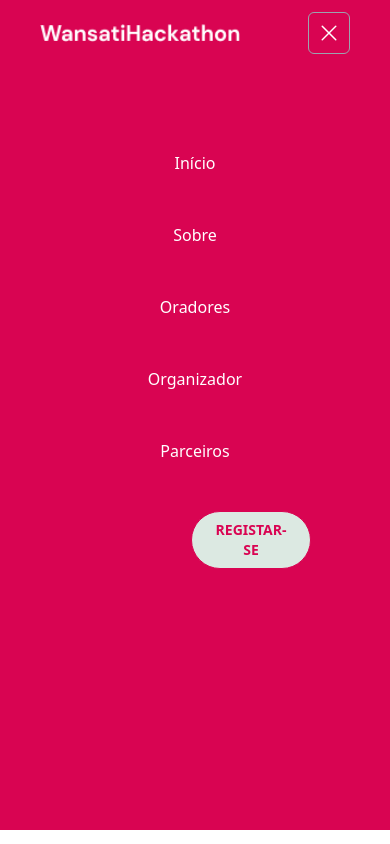
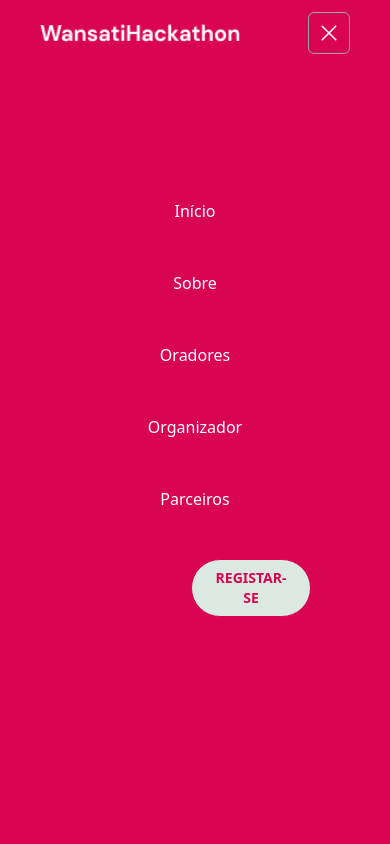
Before and after one commit to rnrnshn/wansati-hackthon, a Next.js app: page / in a window 390 px wide. Both pictures are taken after a click on the button 330 px from the left and 32 px from the top of the page. Built offline with nearby package versions, Linux system fonts and the light colour scheme.

Commit message:
fix: space between elements

```diff
--- a/src/app/components/Navbar.tsx
+++ b/src/app/components/Navbar.tsx
@@ -1,41 +1,47 @@
 "use client";
+
 import Image from "next/image";
 import Link from "next/link";
-import { useState } from "react";
+import { useEffect, useState } from "react";
+import { TextAlignRight, X } from "phosphor-react";
+import NavITem from "./NavItem";
+
 import logo from "../../../public/assets/logo.png";
 import logoWhite from "../../../public/assets/logoWhite.png";
-import { TextAlignRight, X } from "phosphor-react";
-import NavITem from "./NavItem";
 
 const navItems = [
   {
     title: "Início",
     href: "/",
   },
-
   {
     title: "Sobre",
     href: "#about",
   },
-
   {
     title: "Oradores",
     href: "#speakers",
   },
-
   {
     title: "Organizador",
     href: "#organizers",
   },
-
   {
     title: "Parceiros",
     href: "#partners",
   },
 ];
 
-export default function NavBar() {
-  const [navbar, setNavbar] = useState(false);
+const NavBar = () => {
+  const [ scrollY, setScrollY ] = useState(0)
+  const [ navbar, setNavbar ] = useState(false);
+
+  useEffect(() => {
+    document.querySelector('body')?.classList.remove('overflow-y-hidden')
+    window.addEventListener('scroll', () => {
+      setScrollY(window.scrollY)
+    })
+  }, [])
 
   function handleClickNavItem() {
     setNavbar(!navbar);
@@ -64,34 +70,35 @@ export default function NavBar() {
               className="p-2 text-gray-700 rounded-md outline-none focus:border-gray-400 focus:border"
               onClick={() => setNavbar(!navbar)}
             >
-              {navbar ? (
+              { navbar ? (
                 <X size={24} className="text-white" />
               ) : (
                 <TextAlignRight
                   size={24}
                   className={scrollY > 200 ? "text-white" : "text-primary"}
                 />
-              )}
+              ) }
             </button>
           </div>
         </div>
 
         <div
-          className={` mt-8 md:block md:pb-0 md:mt-0 ${
+          className={` mt-20 md:block md:pb-0 md:mt-0 ${
             navbar ? "p-12 md:p-0 block" : "hidden"
           }`}
         >
-          <ul className="h-screen gap-12 md:h-auto items-center justify-center flex max-md:flex-col max-md:-mt-52 ">
-            {navItems.map((navItem) => {
+          <ul className="h-screen gap-12 md:h-auto items-center justify-center flex max-md:flex-col max-md:-mt-52">
+            { navItems.map((navItem) => {
               return (
                 <NavITem
                   key={navItem.href}
                   title={navItem.title}
                   href={navItem.href}
                   onClickNavItem={handleClickNavItem}
+                  scrollY={scrollY}
                 />
               );
-            })}
+            }) }
 
             <button
               className={`font-bold uppercase text-sm border border-primary px-6 py-2 ml-28 rounded-full hover:bg-primary hover:text-white transition-colors duration-700 ${
@@ -108,3 +115,5 @@ export default function NavBar() {
     </nav>
   );
 }
+
+export default NavBar;
```
